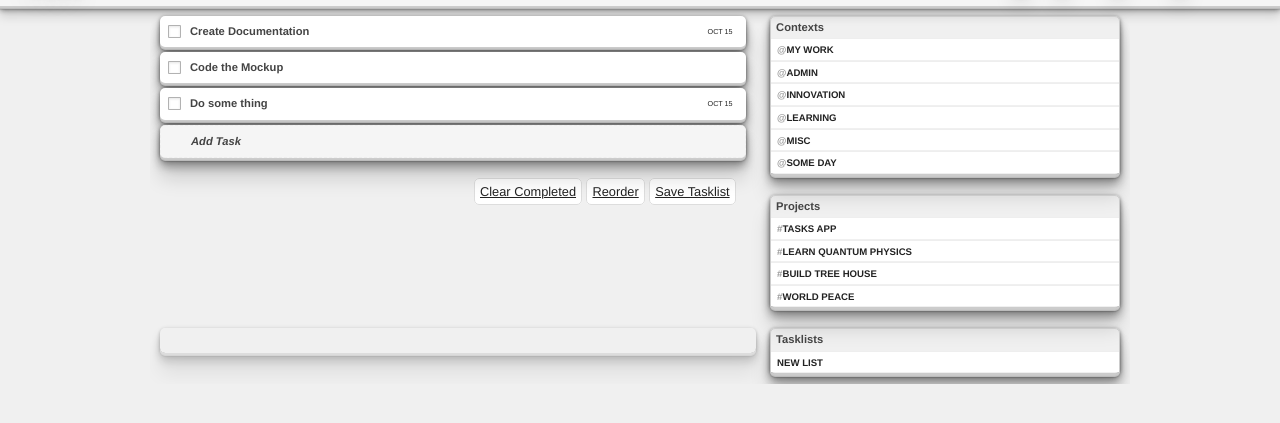
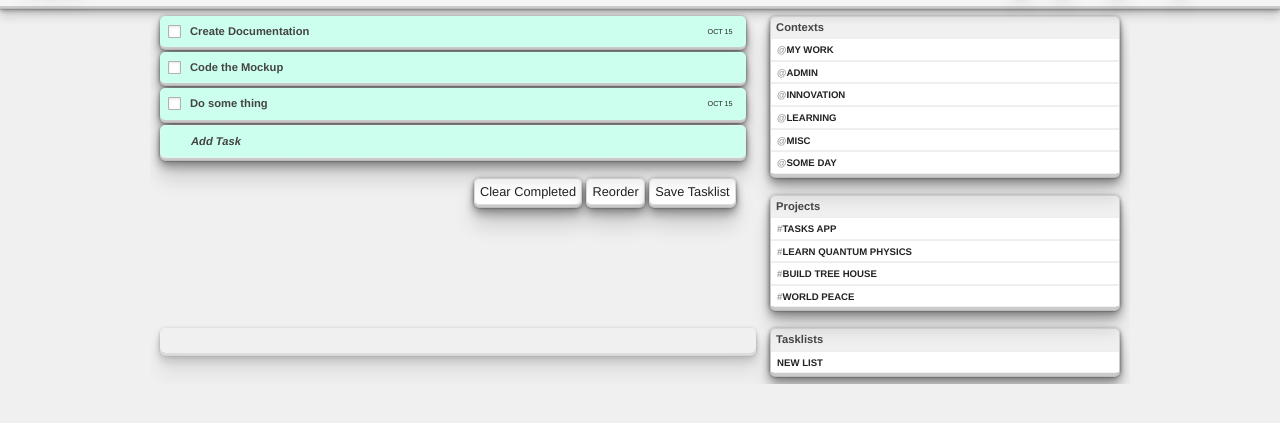
Before and after one commit to bsmirnov/tasks, a plain HTML site: page index.html in a window 1280 px wide. Shown: the part 49-472 px from the top of the page. Drawn offline with Linux system fonts and the light colour scheme.

Commit message:
Styling.

```diff
--- a/depth.css
+++ b/depth.css
@@ -156,3 +156,28 @@ box-shadow:
 				-webkit-transition: all .3s ease-in-out;
 
 			}
+
+.depth {
+	box-shadow:
+				0 1px 0 #CCC,
+				 0 2px 0 #C9C9C9,
+				 0 3px 0 #BBB,
+
+				 0 4px 1px rgba(0, 0, 0, .1),
+				 0 0 5px rgba(0, 0, 0, .1),
+				 0 1px 3px rgba(0, 0, 0, .3),
+				 0 3px 5px rgba(0, 0, 0, .2),
+				 0 5px 10px rgba(0, 0, 0, .25),
+				 0 10px 10px rgba(0, 0, 0, .2),
+				 0 20px 20px rgba(0, 0, 0, .15);
+				}
+
+
+}
+
+.tasklist-actions li a.depth:hover
+{
+
+	box-shadow:none;
+
+}
--- a/index.html
+++ b/index.html
@@ -290,7 +290,7 @@
 			},
 
 			dragableOff: function(){
-
+				$("#container").removeClass("dragable-on");
 				if(tasks.settings.draggable)
 				{
 					$(".task:not(.new-task)").attr("draggable",false);
@@ -1107,9 +1107,9 @@
 			<footer>
 
 				<ul class="tasklist-actions">
-			    <li><a class="clear-completed" href="#" title="">Clear Completed</a></li>
-			    <li><a class="reorder" href="#" title="">Reorder</a></li>
-			    <li><a class="save-tasklist" href="#" title="">Save Tasklist</a></li>
+			    <li><a class="clear-completed depth " href="#" title="">Clear Completed</a></li>
+			    <li><a class="reorder depth" href="#" title="">Reorder</a></li>
+			    <li><a class="save-tasklist depth" href="#" title="">Save Tasklist</a></li>
 				</ul>
 
 			</footer>
--- a/tasks.css
+++ b/tasks.css
@@ -225,6 +225,7 @@ body.command-mode {
 				border:1px solid #ddd;
 				border-radius:5px;
 			    color:999;
+			    text-decoration:none;
 			}
 
 
@@ -749,4 +750,8 @@ opacity:.5;
 				 0 3px 5px rgba(0, 0, 0, .2),
 				 0 5px 10px rgba(0, 0, 0, .25),
 				 0 10px 10px rgba(0, 0, 0, .2),
-				 0 20px 20px rgba(0, 0, 0, .15);*/
+				 0 20px 20px rgba(0, 0, 0, .15);*/}
+
+.dragable-on .task {
+	background:#cfe;
+}
```
